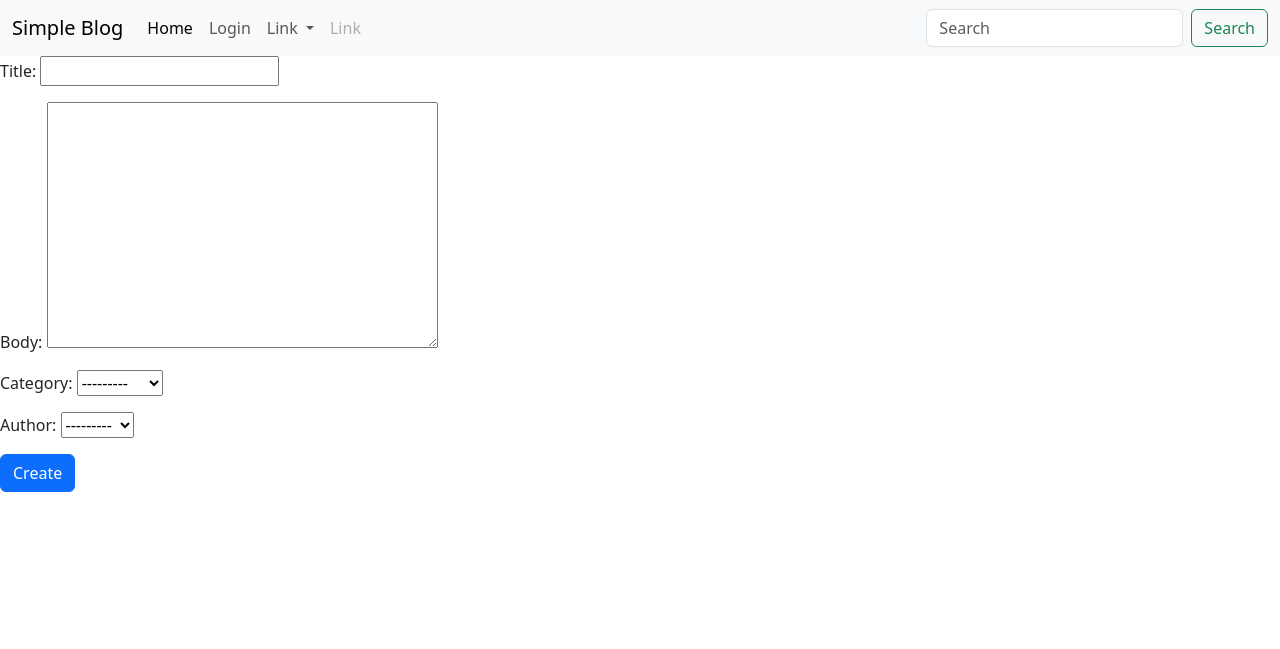
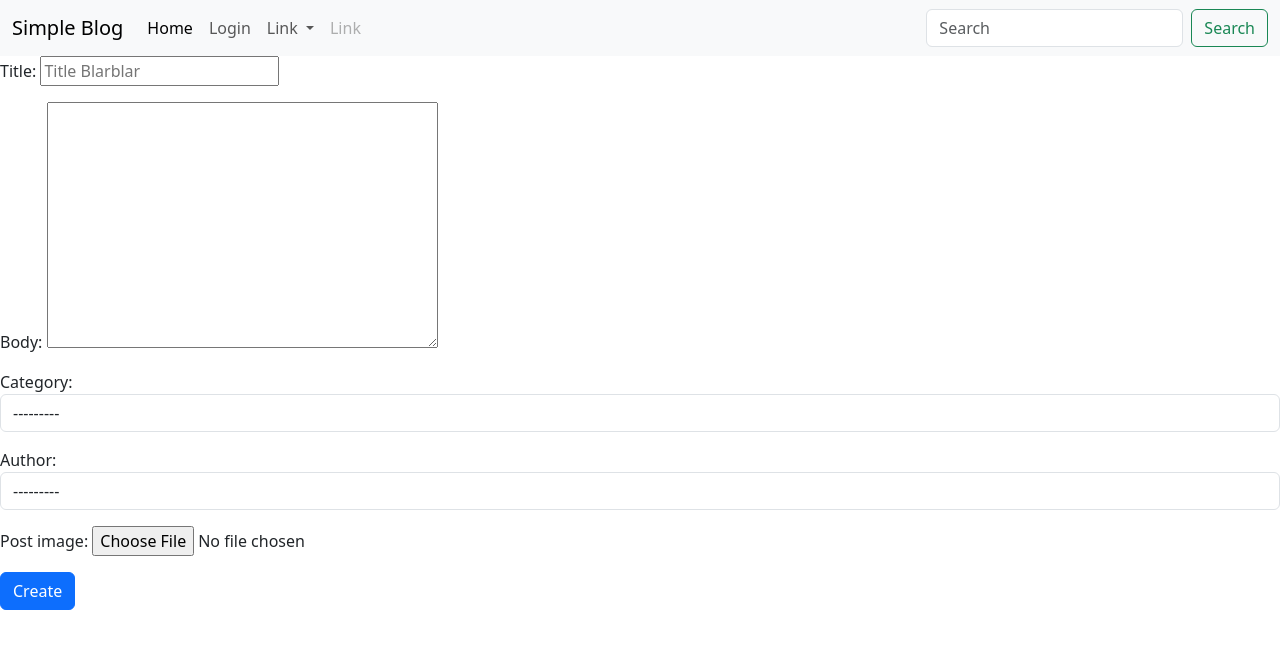
Before and after one commit to songlei1979/simpleblog23s1, a Django app: page /post_create/ in a window 1280 px wide. Shown: the top 649 px of the page. Run offline with Django 4.2, Linux system fonts and the light colour scheme; data comes from the database, SQL or seed files in the repository; both versions use the stored data as it was after the commit.

Commit message:
settings for image upload

```diff
--- /dev/null
+++ b/blog/forms.py
@@ -0,0 +1,16 @@
+from django.forms import ModelForm, TextInput, Textarea, Select
+
+from blog.models import Post
+
+
+class CreatePostForm(ModelForm):
+    class Meta:
+        model = Post
+        fields = ['title', 'body', 'category', 'author', 'post_image']
+
+        widgets={
+            'title': TextInput(attrs={'class':'form-content', 'placeholder':'Title Blarblar'}),
+            'body': Textarea(attrs={'class':'form-content'}),
+            'category': Select(attrs={'class':'form-control'}),
+            'author': Select(attrs={'class': 'form-control'}),
+        }
--- a/blog/models.py
+++ b/blog/models.py
@@ -17,6 +17,8 @@ class Post(models.Model):
     body = models.TextField()
     category = models.ForeignKey(Category, on_delete=models.SET_NULL, null=True, default=None)
     author = models.ForeignKey(User, on_delete=models.SET_NULL, null=True, default=None)
+    post_image = models.ImageField(blank=True, null=True, upload_to="images/")
+
 
     def __str__(self):
         return self.title
--- a/blog/templates/post_create.html
+++ b/blog/templates/post_create.html
@@ -4,7 +4,7 @@ Create Post
 {% endblock %}
 
 {% block content %}
-    <form method="post">
+    <form method="post" enctype="multipart/form-data">
     {% csrf_token %}
     {{ form.as_p }}
     <button class="btn btn-primary">Create</button>
--- a/blog/views.py
+++ b/blog/views.py
@@ -4,6 +4,7 @@ from django.shortcuts import render
 from django.urls import reverse_lazy
 from django.views.generic import ListView, DetailView, CreateView, UpdateView, DeleteView
 
+from blog.forms import CreatePostForm
 from blog.models import Post
 
 
@@ -17,13 +18,15 @@ class PostDetail(DetailView):
 
 class PostCreate(CreateView):
     model = Post
+    form_class = CreatePostForm
     template_name = "post_create.html"
-    fields = "__all__"
+    # fields = "__all__"
 
 class PostUpdate(UpdateView):
     model = Post
+    form_class = CreatePostForm
     template_name = "post_update.html"
-    fields = "__all__"
+    # fields = "__all__"
 
 class PostDelete(DeleteView):
     model = Post
--- a/simpleblog23s1/settings.py
+++ b/simpleblog23s1/settings.py
@@ -9,7 +9,7 @@ https://docs.djangoproject.com/en/4.1/topics/settings/
 For the full list of settings and their values, see
 https://docs.djangoproject.com/en/4.1/ref/settings/
 """
-
+import os
 from pathlib import Path
 
 # Build paths inside the project like this: BASE_DIR / 'subdir'.
@@ -112,6 +112,8 @@ USE_TZ = True
 # https://docs.djangoproject.com/en/4.1/howto/static-files/
 
 STATIC_URL = "static/"
+MEDIA_URL="/media/"
+MEDIA_ROOT=os.path.join(BASE_DIR, 'media')
 
 # Default primary key field type
 # https://docs.djangoproject.com/en/4.1/ref/settings/#default-auto-field
--- a/simpleblog23s1/urls.py
+++ b/simpleblog23s1/urls.py
@@ -13,12 +13,15 @@ Including another URLconf
     1. Import the include() function: from django.urls import include, path
     2. Add a URL to urlpatterns:  path('blog/', include('blog.urls'))
 """
+from django.conf.urls.static import static
 from django.contrib import admin
 from django.urls import path, include
+
+from simpleblog23s1 import settings
 
 urlpatterns = [
     path("admin/", admin.site.urls),
     path("", include("blog.urls")),
     path('accounts/', include('django.contrib.auth.urls')),
 
-]
+] + static(settings.MEDIA_URL, document_root=settings.MEDIA_ROOT)
```
Also changed, not shown: blog/migrations/0004_post_post_image.py (added), db.sqlite3.
